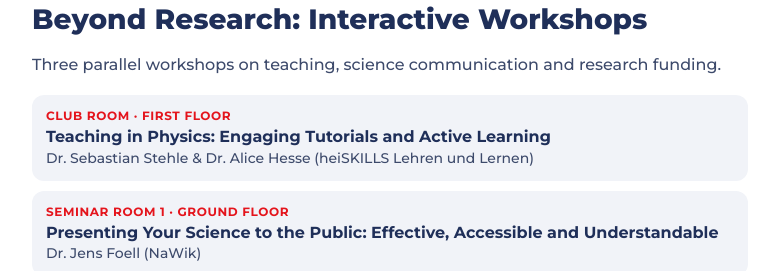
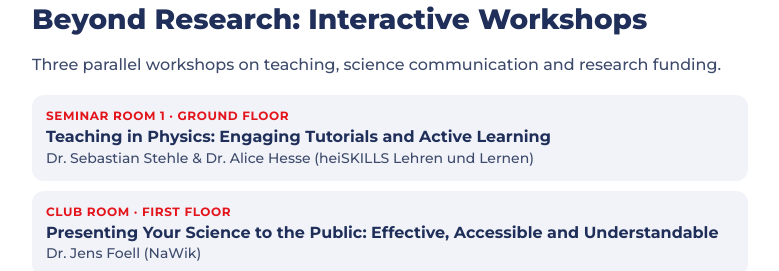
Before and after one commit to RuwenSchulz/yrd2026, a plain HTML site: page index.html in a window 1280 px wide. Shown: the part 1174-1445 px from the top of the page, without its empty margins (250-1029 px from the left). Drawn offline with Linux system fonts and the light colour scheme.

Commit message:
Workshop rooms as Tina asked on 17.11.: Teaching in Physics in Seminar Room 1, Presenting Your Science in the Club Room

```diff
--- a/index.html
+++ b/index.html
@@ -123,8 +123,8 @@ html.js .sess.reveal:not(.in)::before{transform:scaleX(0)}
 <h2>10:00–12:30</h2><p class="h2big">Beyond Research: Interactive Workshops</p>
 <p class="lead">Three parallel workshops on teaching, science communication and research funding.</p>
 <ul class="ws">
-<li><div class="wr">Club Room · first floor</div><div class="wn">Teaching in Physics: Engaging Tutorials and Active Learning</div><div class="wp">Dr. Sebastian Stehle &amp; Dr. Alice Hesse (heiSKILLS Lehren und Lernen)</div></li>
-<li><div class="wr">Seminar Room 1 · ground floor</div><div class="wn">Presenting Your Science to the Public: Effective, Accessible and Understandable</div><div class="wp">Dr. Jens Foell (NaWik)</div></li>
+<li><div class="wr">Seminar Room 1 · ground floor</div><div class="wn">Teaching in Physics: Engaging Tutorials and Active Learning</div><div class="wp">Dr. Sebastian Stehle &amp; Dr. Alice Hesse (heiSKILLS Lehren und Lernen)</div></li>
+<li><div class="wr">Club Room · first floor</div><div class="wn">Presenting Your Science to the Public: Effective, Accessible and Understandable</div><div class="wp">Dr. Jens Foell (NaWik)</div></li>
 <li><div class="wr">Lecture Hall · ground floor</div><div class="wn">Grant Proposal Writing &amp; Winning: Understanding the Funding Landscape</div><div class="wp">Dr. Yvonne Pachmayer (Research Service) &amp; Dr. Helke Hillebrand (Graduate Academy)</div></li>
 </ul>
 </section>
```
